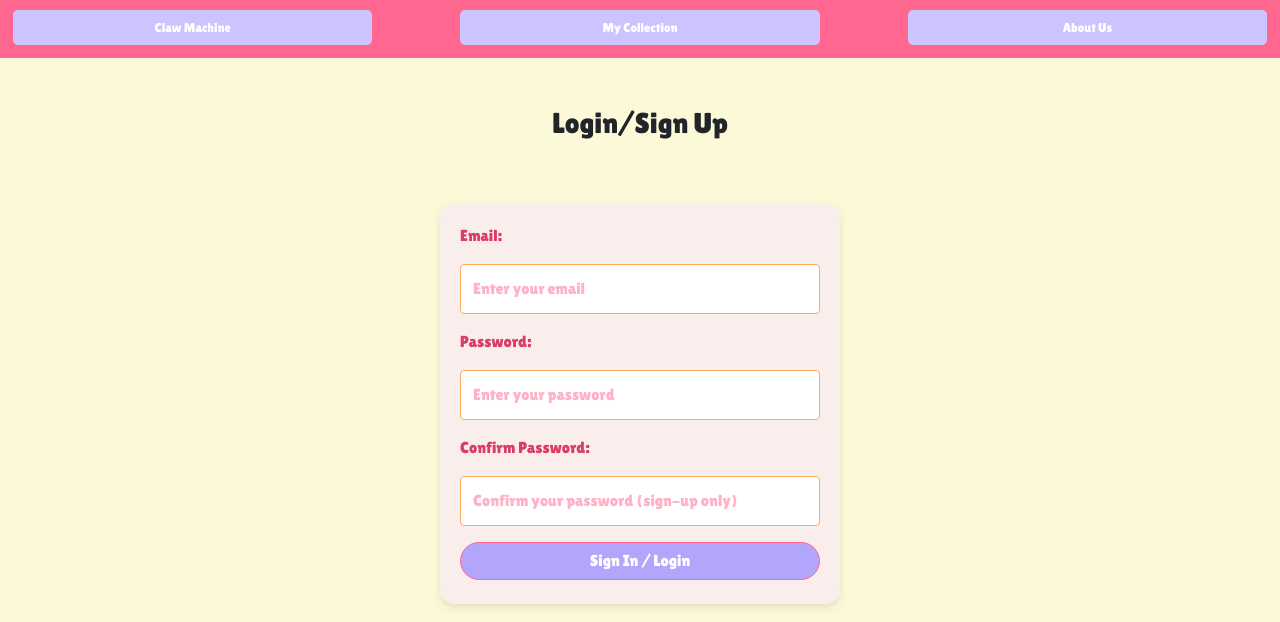
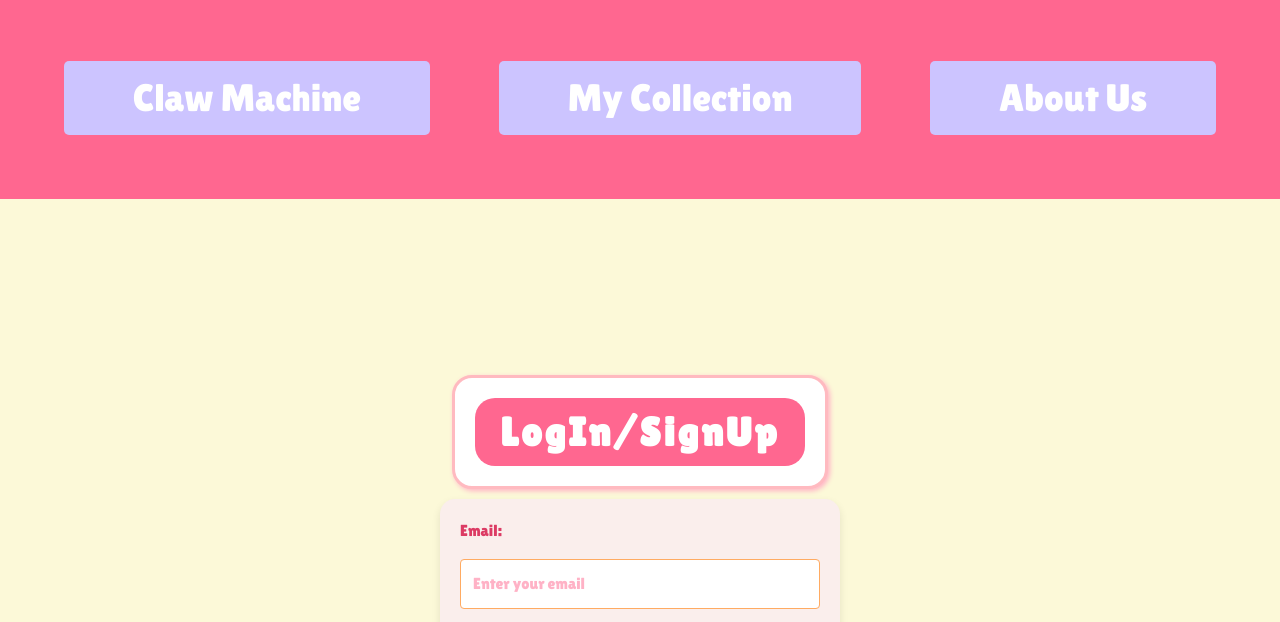
Before and after one commit to Nicoolaid/Claw-and-Paw, a plain HTML site: page signin.html in a window 1280 px wide. Shown: the part 135-757 px from the top of the page. Drawn offline with nearby package versions, Linux system fonts and the light colour scheme.

Commit message:
layout problems

```diff
--- a/signin.html
+++ b/signin.html
@@ -34,11 +34,19 @@
     </ul>
 
 
+
+
     <section id="signin-section" class="py-5">
-      <h2 class="text-center mb-4"> Login/Sign Up</h2>
+      <div class="loginheader d-flex justify-content-center gap-4">
+        <span class="badge">LogIn/SignUp</span>
+      </div>
       <div class="container d-flex justify-content-center">
+
+
         <form action="/submit" method="POST">
+
           <div class="mb-3">
+
             <label for="email" class="form-label">Email:</label>
             <input type="email" id="email" name="email" class="form-control" required placeholder="Enter your email">
           </div>
--- a/style.css
+++ b/style.css
@@ -23,8 +23,9 @@
 
 ul.nav{
     background-color:#FF6790;
-    padding:1%;
-    grid-gap: 7%;
+    padding:5%;
+    grid-gap: 6%;
+    height:fit-content;
 
 }
 
@@ -34,15 +35,15 @@ li.nav-item{
     font-family: "Lilita One" !important;
     color: white;
     position:relative;
-    width:5%;
-
+    width:fit-content;
+    overflow: hidden;
 }
 .nav-item span {
     display: block;
     text-overflow: ellipsis;
     white-space: nowrap;
     overflow: hidden;
-    font-size:80%;
+    font-size:3vw;
   }
 
 .nav-link{
@@ -251,3 +252,26 @@ p{
     text-align: center;
     font-family:"Lilita One";
 }
+
+.loginheader .badge{
+    background-color: #ff6790;
+    font-size: 40px;
+    min-width: 20%;
+    border-radius:20px;
+    font-family: "Lilita One";
+    letter-spacing: 3px;
+    f
+}
+
+.loginheader{
+    background-color: white;
+    padding: 20px;
+    width:fit-content;
+    margin-left: auto;
+    margin-right: auto;
+    margin-top: 10%;
+    border-radius: 20px;
+    border: solid 3px #ffbac0;
+    box-shadow: #ffb2c6 2px 2px 5px ;
+    margin-bottom: 10px;
+}
--- a/style2.css
+++ b/style2.css
@@ -7,10 +7,11 @@
 .container {
     font-family: "Lilita One";
     background-color: #fcf9d8;
-    height: 60vh;
+    height: fit-content;
     display: flex;
     justify-content: center;
     align-items: center;
+
 }
 
 .submit-btn{
```
Also changed, not shown: aboutus.html (+6 -3 lines), style3.css (+26 -22 lines), img/joinus.png (added).
